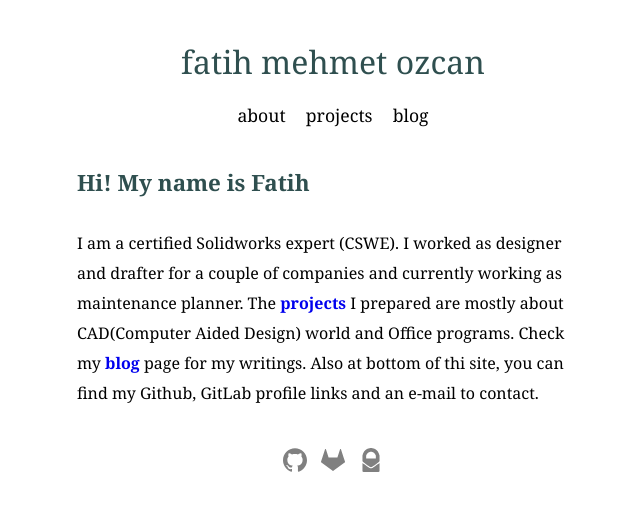
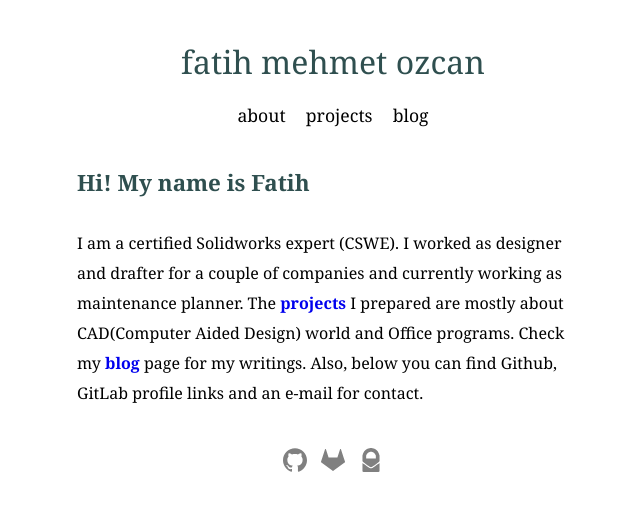
Before and after one commit to fatihmeh/fatihmeh.github.io, a Jekyll site: the page built from index.html, in a window 1280 px wide. Shown: the top 511 px of the page, without its empty margins (307-947 px from the left). Built offline with Jekyll 4.4.1, drawn with Linux system fonts in a browser that asks for light colours.

Commit message:
Update About page

```diff
--- a/index.html
+++ b/index.html
@@ -3,4 +3,4 @@ layout: default
 title: fatih mehmet ozcan
 ---
 <h2 class="parag-header">Hi! My name is Fatih</h2>
-<p class="about">I am a certified Solidworks expert (CSWE). I worked as designer and drafter for a couple of companies and currently working as maintenance planner. The <a href="/blog">projects</a> I prepared are mostly about CAD(Computer Aided Design) world and Office programs. Check my <a href="/blog">blog</a> page for my writings. Also at bottom of thi site, you can find my Github, GitLab profile links and an e-mail to contact.</p>
+<p class="about">I am a certified Solidworks expert (CSWE). I worked as designer and drafter for a couple of companies and currently working as maintenance planner. The <a href="/blog">projects</a> I prepared are mostly about CAD(Computer Aided Design) world and Office programs. Check my <a href="/blog">blog</a> page for my writings. Also, below you can find Github, GitLab profile links and an e-mail for contact.</p>
```
